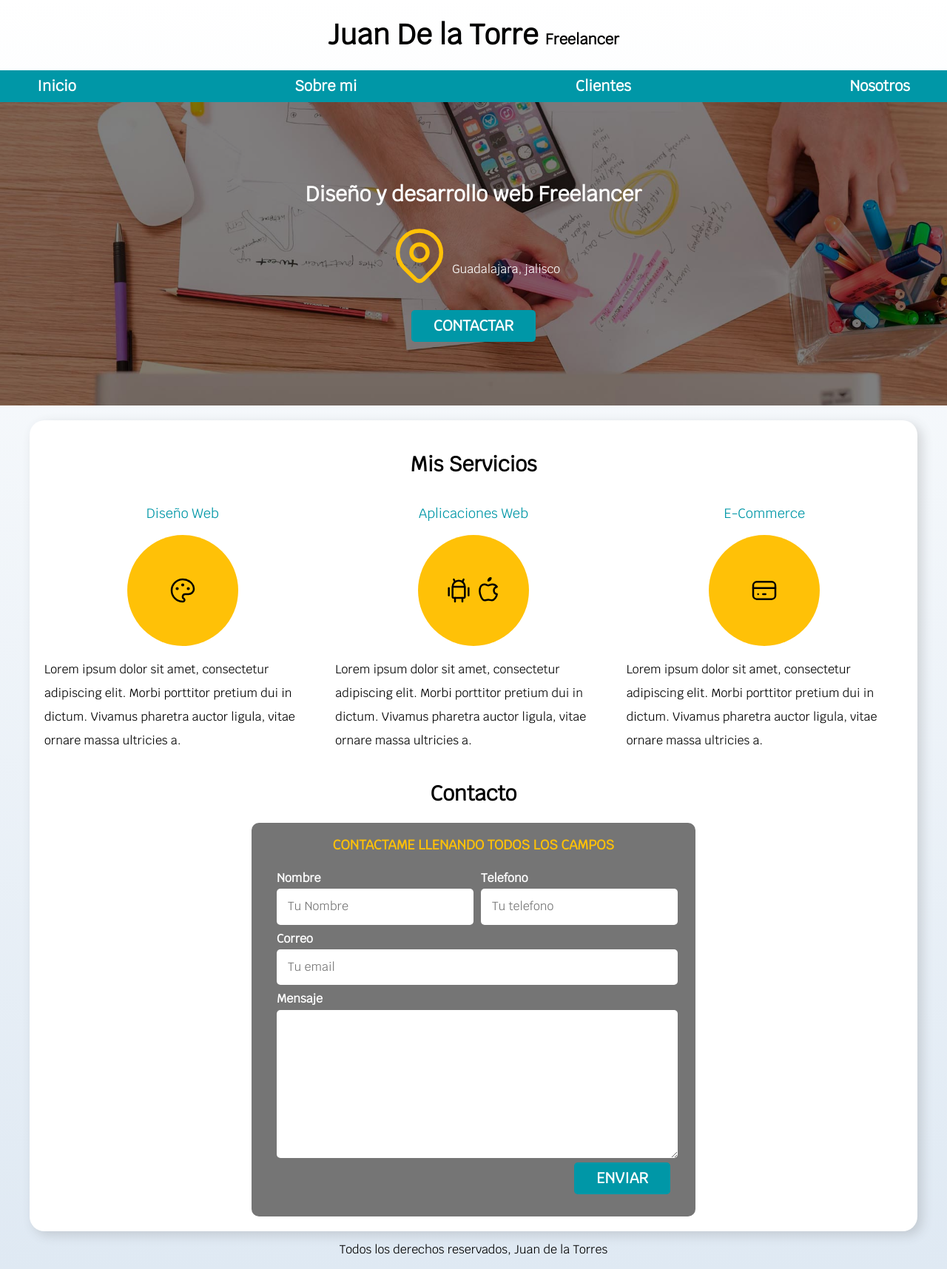
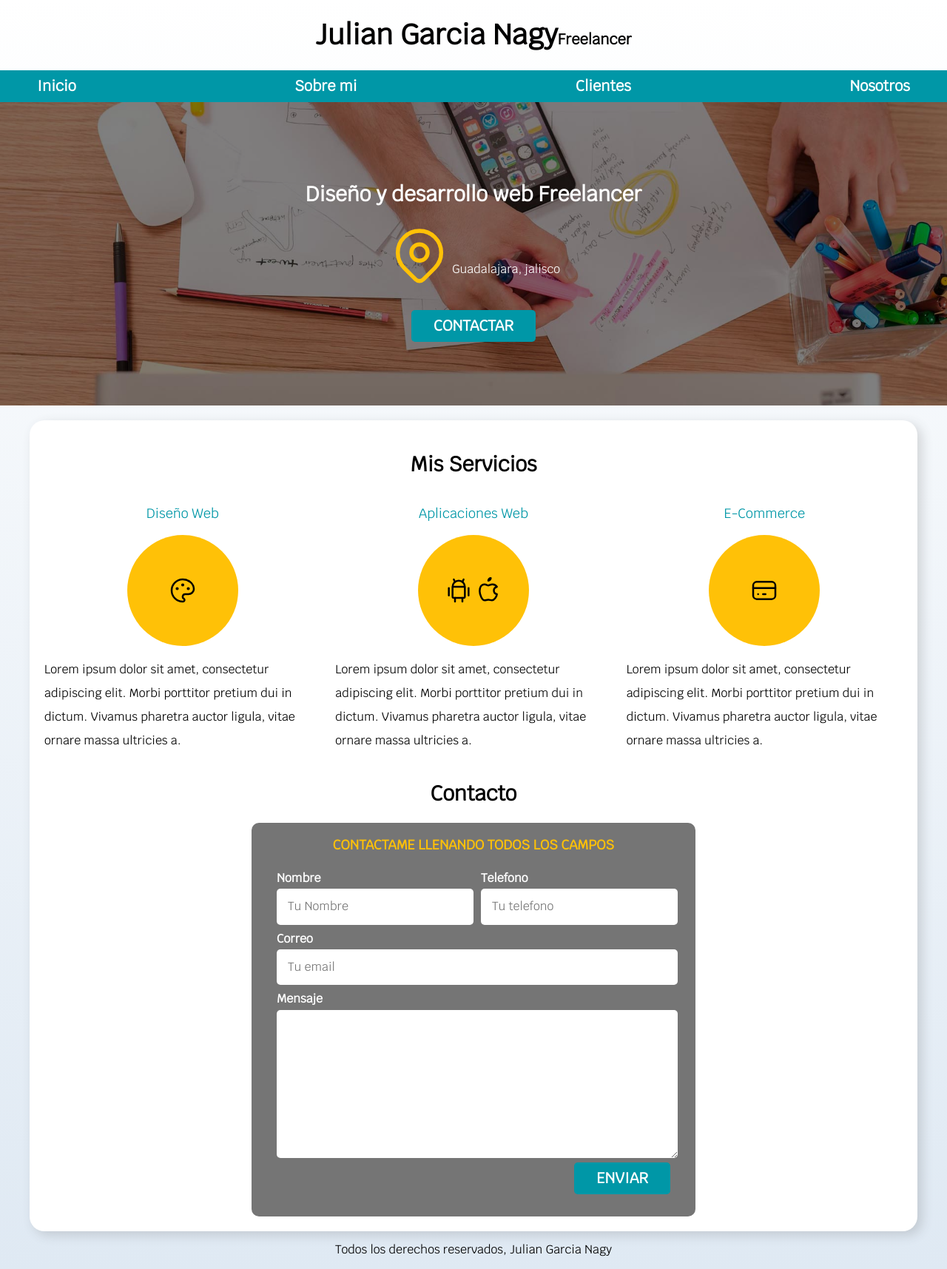
Before and after one commit to jgarcianagy/my_web_cv, a plain HTML site: page index.html in a window 1280 px wide. Shown: the whole page at 74% size. Drawn offline with Linux system fonts and the light colour scheme.

Commit message:
Update index.html

```diff
--- a/index.html
+++ b/index.html
@@ -14,7 +14,7 @@
 
 <body>
     <header>
-        <h1 class="titulo">Juan De la Torre <span>Freelancer</span></h1>
+        <h1 class="titulo">Julian Garcia Nagy<span>Freelancer</span></h1>
     </header>
 
     <div class="nav-bg">
@@ -135,7 +135,7 @@
         </section>
     </main>
     <footer class="footer">
-        <p>Todos los derechos reservados, Juan de la Torres</p>
+        <p>Todos los derechos reservados, Julian Garcia Nagy</p>
     </footer>
 
 </body>
```
